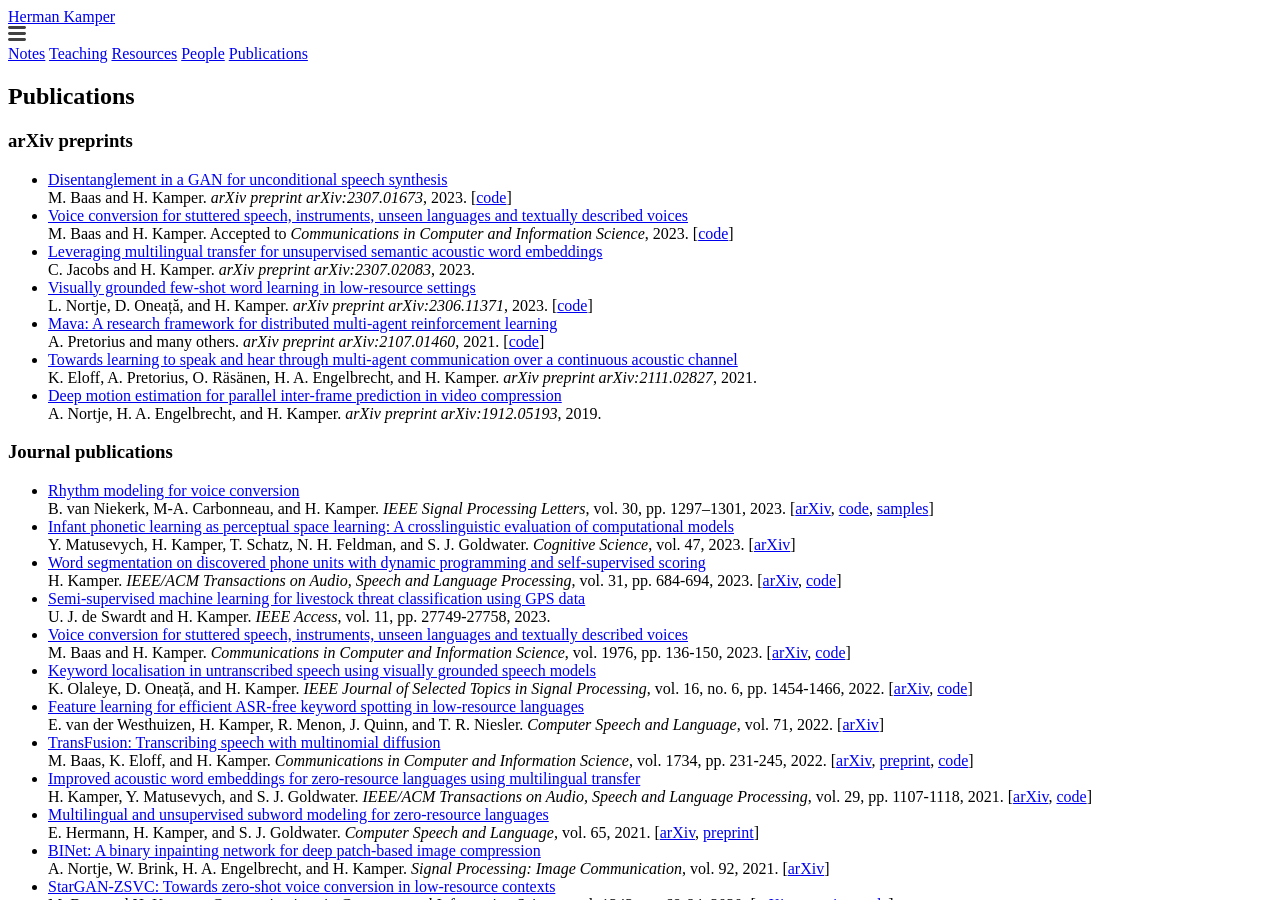
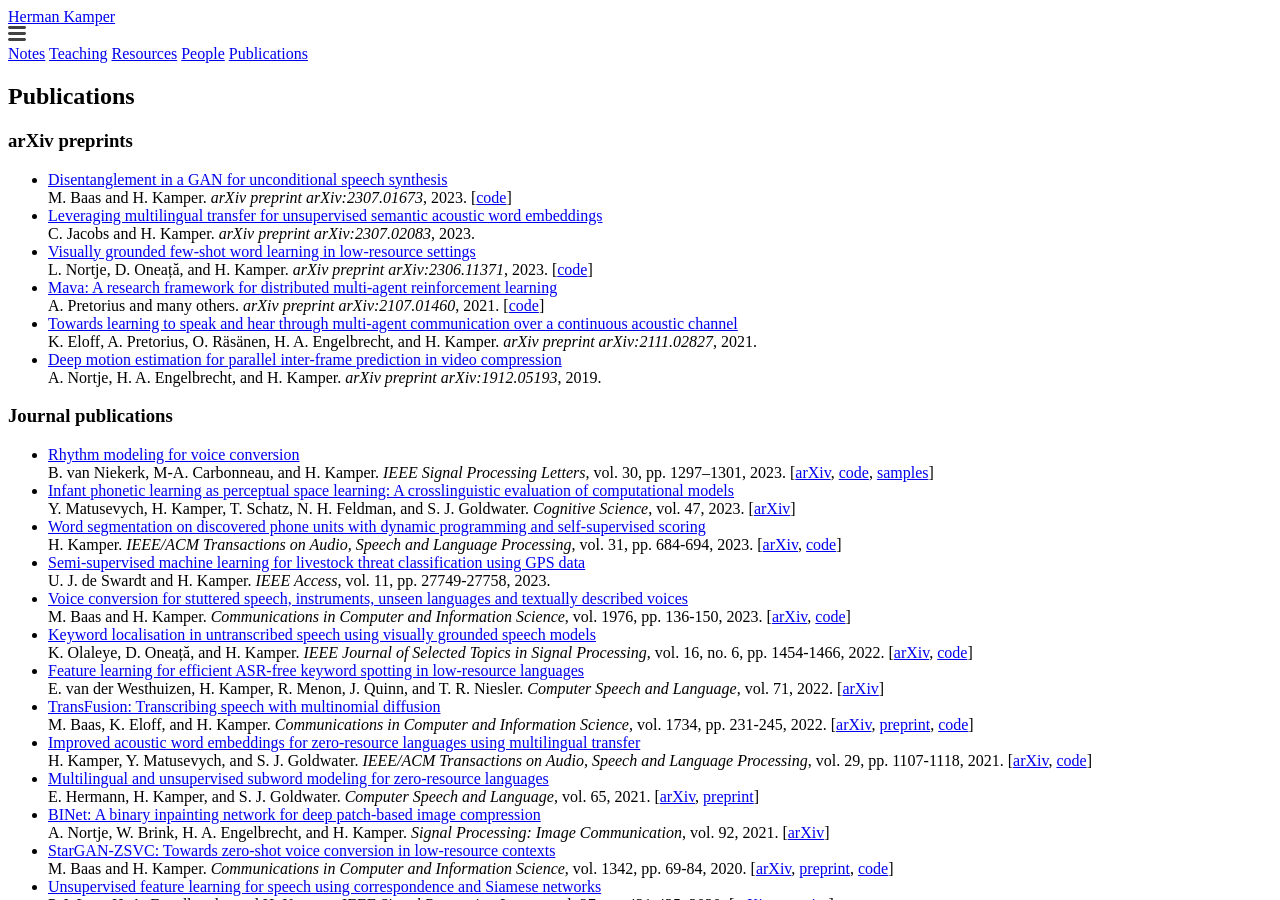
Before and after one commit to kamperh/kamperh.github.io, a Jekyll site: the page built from publications.md, in a window 1280 px wide and 900 px high. Built offline with Jekyll 4.4.1, drawn with Linux system fonts in a browser that asks for light colours; a style sheet for code colours, icons or effects is not loaded.

Commit message:
Update publications.md

```diff
--- a/publications.md
+++ b/publications.md
@@ -13,8 +13,6 @@
 
 - [Disentanglement in a GAN for unconditional speech synthesis](https://arxiv.org/abs/2307.01673)
   M. Baas and H. Kamper. *arXiv preprint arXiv:2307.01673*, 2023. [[code](https://github.com/RF5/simple-asgan/)]
-- [Voice conversion for stuttered speech, instruments, unseen languages and textually described voices](https://arxiv.org/abs/2310.08104)
-  M. Baas and H. Kamper. Accepted to *Communications in Computer and Information Science*, 2023. [[code](https://rf5.github.io/sacair2023-knnvc-demo/)]
 - [Leveraging multilingual transfer for unsupervised semantic acoustic word embeddings](https://arxiv.org/abs/2307.02083)
   C. Jacobs and H. Kamper. *arXiv preprint arXiv:2307.02083*, 2023.
 - [Visually grounded few-shot word learning in low-resource settings](https://arxiv.org/abs/2306.11371)
```
